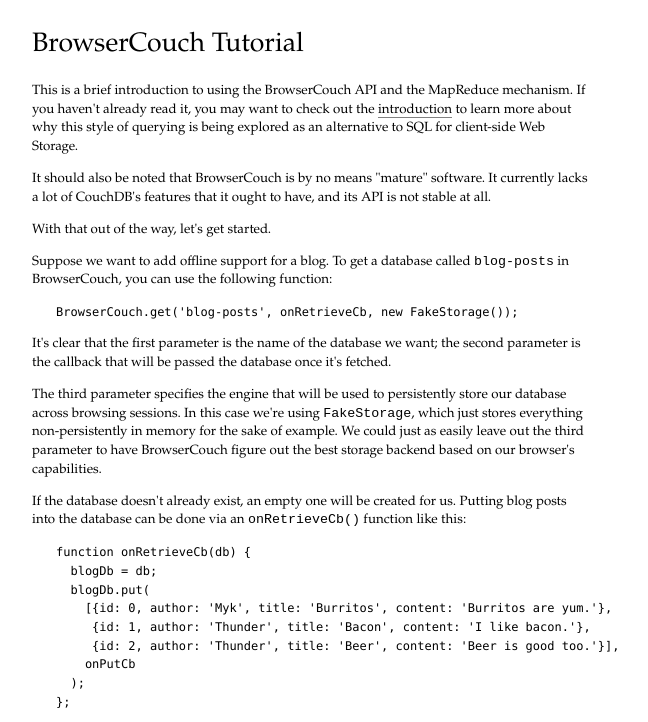
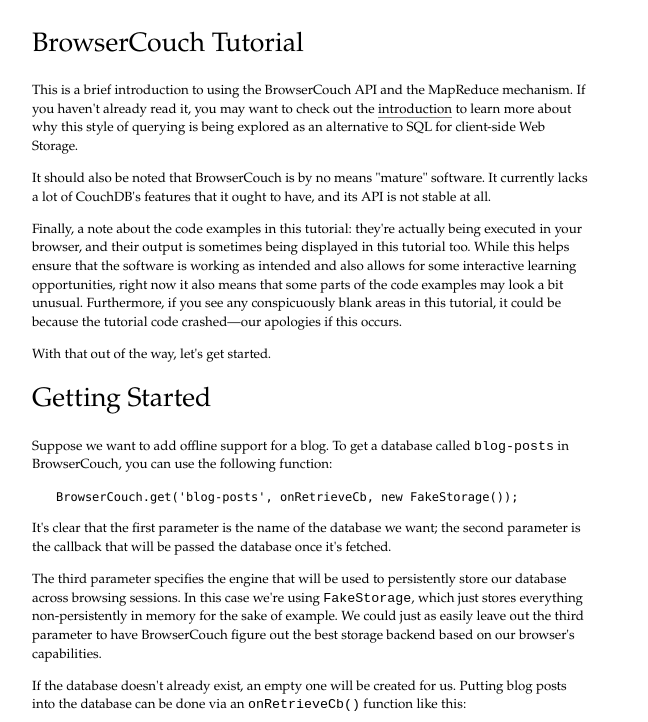
Before and after one commit to mikeal/browsercouch, a plain HTML site: page tutorial.html in a window 1280 px wide. Shown: the top 722 px of the page, without its empty margins (328-976 px from the left). Drawn offline with Linux system fonts and the light colour scheme.

Commit message:
More tutorial additions.

```diff
--- a/tutorial.html
+++ b/tutorial.html
@@ -21,7 +21,18 @@ alternative to SQL for client-side Web Storage.</p>
 software. It currently lacks a lot of CouchDB's features that it ought
 to have, and its API is not stable at all.</p>
 
+<p>Finally, a note about the code examples in this tutorial: they're
+actually being executed in your browser, and their output is sometimes
+being displayed in this tutorial too. While this helps ensure that the
+software is working as intended and also allows for some interactive
+learning opportunities, right now it also means that some parts of the
+code examples may look a bit unusual. Furthermore, if you see any
+conspicuously blank areas in this tutorial, it could be because the
+tutorial code crashed&mdash;our apologies if this occurs.</p>
+
 <p>With that out of the way, let's get started.</p>
+
+<h1>Getting Started</h1>
 
 <p>Suppose we want to add offline support for a blog.  To get a
 database called <tt>blog-posts</tt> in BrowserCouch, you can use the
@@ -125,7 +136,7 @@ value of each row is the list of all values that match the row's key.
 This explains what the <tt>values</tt> argument passed to
 <tt>reduce()</tt> is.</p>
 
-<p>The <tt>keys</tt> argument is a list of two-tuples, the first of
+<p>The <tt>keys</tt> argument is a list of 2-tuples, the first of
 which is the key, and the second of which is the document id that
 emitted the key during the map phase.</p>
 
@@ -183,8 +194,8 @@ function tryMyView() {
 
 <p>There's features in the API that aren't covered here, so check out
 the check out the <a class="intra-wiki"
-href="index.html#js/tests.js">annotated source code for the test
-suite</a> for more sample code.</p>
+href="index.html#js/tests.js">test suite's annotated source code</a>
+for more examples.</p>
 
 <script src="js/ext/jquery.js"></script>
 <script src="js/browser-couch.js"></script>
```
